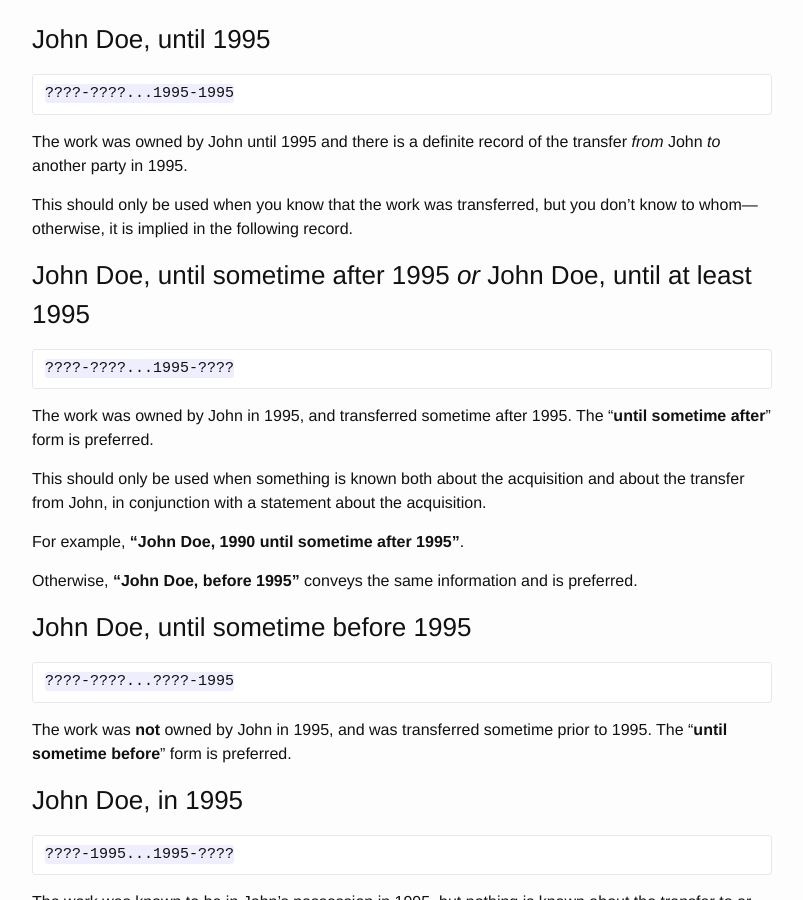
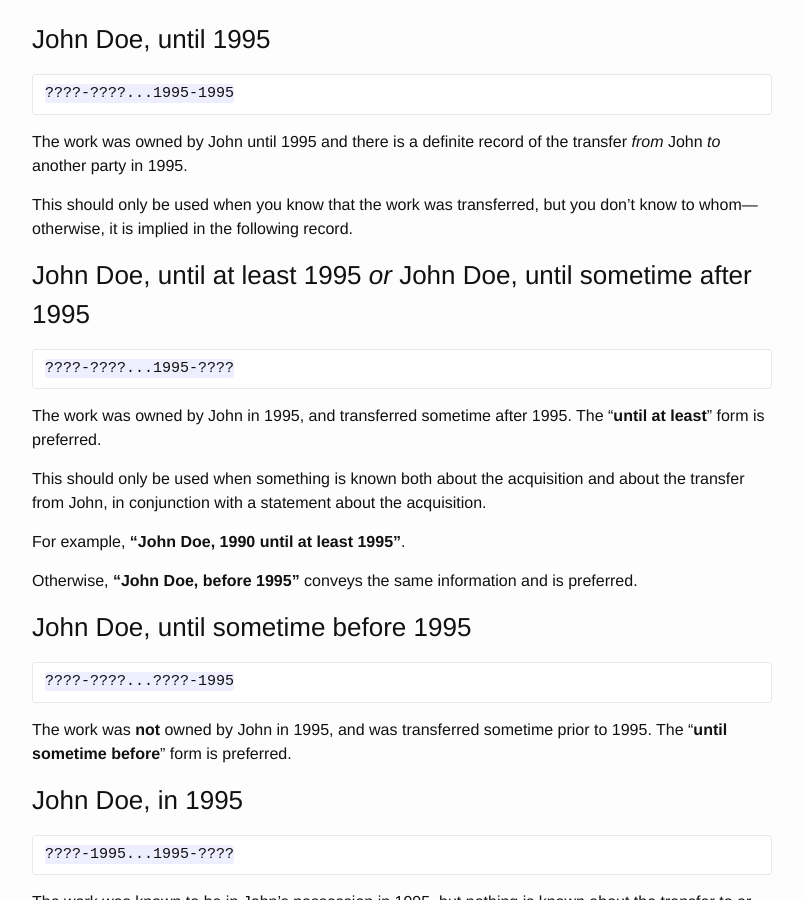
Before and after one commit to arttracks/elysa, a Jekyll site: the page built from docs/_dates/period_specificity.md, in a window 1280 px wide and 900 px high, scrolled down 1580 px. Shown: the whole window, without its empty margins (238-1041 px from the left). Built offline with Jekyll 4.4.1, drawn with Linux system fonts in a browser that asks for light colours.

Commit message:
Updated specificity docs

```diff
--- a/docs/_dates/period_specificity.md
+++ b/docs/_dates/period_specificity.md
@@ -61,15 +61,15 @@ The work was owned by John until 1995 and there is a definite record of the tran
 
 This should only be used when you know that the work was transferred, but you don't know to whom—otherwise, it is implied in the following record.
 
-### John Doe, until sometime after 1995 *or* John Doe, until at least 1995
+### John Doe, until at least 1995 *or* John Doe, until sometime after 1995
 
     ????-????...1995-????
 
-The work was owned by John in 1995, and transferred sometime after 1995.  The "**until sometime after**" form is preferred.
+The work was owned by John in 1995, and transferred sometime after 1995.  The "**until at least**" form is preferred.
 
 This should only be used when something is known both about the acquisition and about the transfer from John, in conjunction with a statement about the acquisition.
 
-For example, **"John Doe, 1990 until sometime after 1995"**.
+For example, **"John Doe, 1990 until at least 1995"**.
 
 Otherwise,  **"John Doe, before 1995"** conveys the same information and is preferred.
 
```
